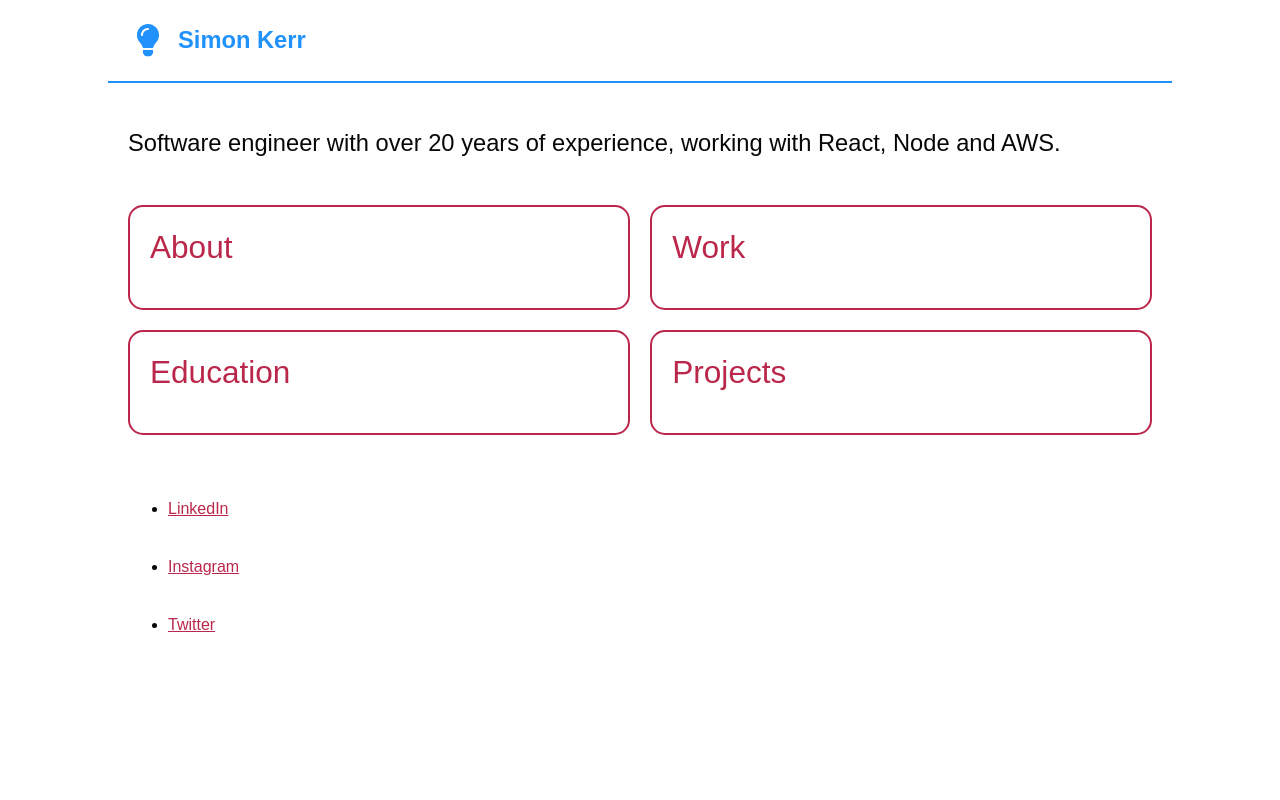
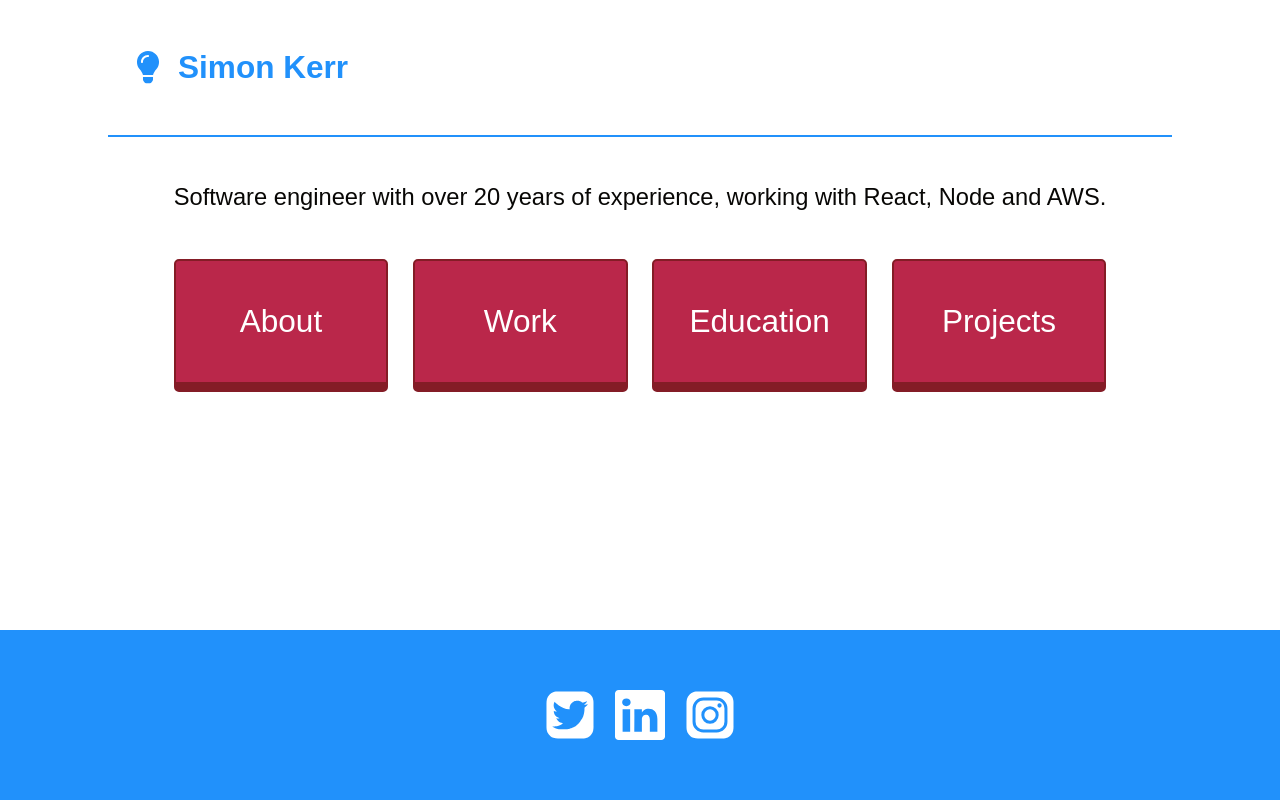
Before and after one commit to simonpkerr/simonpkerr.github.io, a Gatsby site: page / in a window 1280 px wide. Built offline with nearby package versions, Linux system fonts and the light colour scheme; Gatsby itself is replaced by a stand-in of ours; a web font is replaced by a local one.

Commit message:
add footer, update styles

```diff
--- a/src/components/cardContainer/index.js
+++ b/src/components/cardContainer/index.js
@@ -2,46 +2,9 @@ import React, { useState } from "react"
 import { AnimateSharedLayout, AnimatePresence, motion } from "framer-motion"
 import styled, { css } from "styled-components"
 import Heading from "../heading"
-import Paragraph from "../paragraph"
-import ListItem from "../listItem"
 import CloseButton from "../closeButton"
 import Box from "../box"
-
-const content = {
-  about: (
-    <>
-      <Paragraph>
-        I&rsquo;ve worked for over 20 years in both the public and private
-        sector, working with React, Node, AWS, Umbraco, Hubspot, and a load of
-        other stuff.
-      </Paragraph>
-      <Paragraph>
-        I&rsquo;ve got a couple of degrees in Multimedia and Creative Technology
-        and I&rsquo;m an AWS certified developer.
-      </Paragraph>
-      <Paragraph>
-        I'm an artist and I like to play a few different instruments including
-        guitar, piano and cello. I'm also fluent in Mandarin Chinese, having
-        lived there and studied the language for the past 17 years.
-      </Paragraph>
-      <Paragraph>
-        I&rsquo;ve got 2 kids, a great wife, and a cute dog called Skye.
-      </Paragraph>
-    </>
-  ),
-  work: (
-    <ul>
-      <ListItem>
-        2016-Present: Capital One - Principal software engineer (web)
-      </ListItem>
-      <ListItem>
-        2019-Present: SK Web Consultancy Ltd. - Company director
-      </ListItem>
-      <ListItem>2015-2016: Oegen - Lead software engineer</ListItem>
-      <ListItem>2009-2015: Leicester City Council - Web Manager</ListItem>
-    </ul>
-  ),
-}
+import text from "./text"
 
 const Wrapper = styled.ul`
   ${({ theme: { space } }) => css`
@@ -72,21 +35,26 @@ const Wrapper = styled.ul`
 
 const MiniCard = styled(motion.li)`
   ${({ theme: { space, colors } }) => css`
-    background-color: white;
+    background-color: ${colors.primary3};
+    color: white;
     list-style-type: none;
     z-index: 1;
-    border: 0.2rem solid ${colors.primary3};
-    padding: ${space.medium} ${space.large} ${space.large} ${space.medium};
+    border: 0.2rem solid ${colors.secondary1};
+    border-bottom: 1rem solid ${colors.secondary1};
+    /* padding: ${space.medium} ${space.large} ${space.large} ${space.medium}; */
     margin-bottom: ${space.medium};
-    width: 49%;
+    width: 23%;
     box-sizing: border-box;
-    border-radius: 1.5rem;
+    border-radius: 0.5rem;
     cursor: pointer;
     &:hover {
       border: 0.2rem solid ${colors.primary1};
-      h2 {
-        color: ${colors.primary1};
-      }
+      border-bottom: 1rem solid;
+      background: white;
+      color: ${colors.primary1};
+    }
+    h2 {
+      color: inherit;
     }
   `}
 `
@@ -98,7 +66,7 @@ const Card = styled(motion.div)`
     z-index: 3;
     background: white;
     padding: ${space.medium};
-    border-radius: 2rem;
+    border-radius: 1rem;
     border: 0.2rem solid ${colors.primary1};
     width: 100%;
     box-shadow: 0 0 2rem 0 rgba(0, 0, 0, 0.3);
@@ -137,10 +105,10 @@ const bgVariants = {
 
 const CardContainer = () => {
   const items = [
-    { id: 1, title: "About", content: content.about },
-    { id: 2, title: "Work", content: content.work },
-    { id: 3, title: "Education", content: "" },
-    { id: 4, title: "Projects", content: "" },
+    { id: 1, title: "About", content: text.about },
+    { id: 2, title: "Work", content: text.work },
+    { id: 3, title: "Education", content: text.education },
+    { id: 4, title: "Projects", content: text.projects },
   ]
   const [selectedId, setSelectedId] = useState(null)
   const selectedItem = items.find(x => x.id === selectedId)
@@ -154,7 +122,7 @@ const CardContainer = () => {
               layoutId={item.id}
               onClick={() => setSelectedId(item.id)}
             >
-              <Heading as="h2" m={0} textAlign="left">
+              <Heading as="h2" m={0} textAlign="center" px="medium" py="large">
                 {item.title}
               </Heading>
             </MiniCard>
--- /dev/null
+++ b/src/components/cardContainer/text.js
@@ -0,0 +1,49 @@
+import React from "react"
+import ListItem from "../listItem"
+import Paragraph from "../paragraph"
+
+export default {
+  about: (
+    <>
+      <Paragraph>
+        I&rsquo;ve worked for over 20 years in both the public and private
+        sector, working with React, Node, AWS, Umbraco, Hubspot, and a load of
+        other stuff.
+      </Paragraph>
+      <Paragraph>
+        I&rsquo;ve got a couple of degrees in Multimedia and Creative Technology
+        and I&rsquo;m an AWS certified developer.
+      </Paragraph>
+      <Paragraph>
+        I'm an artist and I like to play a few different instruments including
+        guitar, piano and cello. I'm also fluent in Mandarin Chinese, having
+        lived there and studied the language for the past 17 years.
+      </Paragraph>
+      <Paragraph>
+        I&rsquo;ve got 2 kids, a great wife, and a cute dog called Skye.
+      </Paragraph>
+    </>
+  ),
+  work: (
+    <ul>
+      <ListItem>
+        2016-Present: Capital One - Principal software engineer (web)
+      </ListItem>
+      <ListItem>
+        2019-Present: SK Web Consultancy Ltd. - Company director
+      </ListItem>
+      <ListItem>2015-2016: Oegen - Lead software engineer</ListItem>
+      <ListItem>2009-2015: Leicester City Council - Web Manager</ListItem>
+    </ul>
+  ),
+  education: (
+    <>
+      <Paragraph>Blah</Paragraph>
+    </>
+  ),
+  projects: (
+    <>
+      <Paragraph>Blah</Paragraph>
+    </>
+  ),
+}
--- /dev/null
+++ b/src/components/footer.js
@@ -0,0 +1,40 @@
+import React from "react"
+import styled, { css } from "styled-components"
+import A from "./a"
+import Icon from "./icon"
+
+const Bg = styled.div`
+  ${({ theme: { colors, space } }) => css`
+    background-color: ${colors.primary1};
+    padding: ${space.large} 0;
+    width: 100%;
+    margin-top: auto;
+  `}
+`
+
+const StyledFooter = styled.footer`
+  ${({ theme }) => theme.components.layout}
+  display: flex;
+  justify-content: center;
+`
+
+const Footer = () => (
+  <Bg>
+    <StyledFooter>
+      <A href="https://www.instagram.com/simonpkerr" target="_blank">
+        <Icon icon="Insta" />
+      </A>
+      <A
+        href="https://www.linkedin.com/in/simon-kerr-06a53a25/"
+        target="_blank"
+      >
+        <Icon icon="LinkedIn" />
+      </A>
+      <A href="https://twitter.com/simon_p_kerr" target="_blank">
+        <Icon icon="Twitter" />
+      </A>
+    </StyledFooter>
+  </Bg>
+)
+
+export default Footer
--- a/src/components/header.js
+++ b/src/components/header.js
@@ -5,9 +5,11 @@ import styled, { css } from "styled-components"
 import LightBulb from "./lightBulb"
 
 const InnerWrapper = styled.div`
-  ${({ theme: { components, colors } }) => css`
+  ${({ theme: { components, colors, space } }) => css`
     ${components.layout}
-    border-bottom: .2rem solid ${colors.primary1};
+    padding-top: ${space.large};
+    padding-bottom: ${space.large};
+    border-bottom: 0.2rem solid ${colors.primary1};
     display: flex;
     align-items: center;
   `}
@@ -17,7 +19,7 @@ const SiteTitle = styled(Link)`
   ${({ theme: { fontSizes, colors, space } }) => css`
     color: ${colors.primary1};
     text-decoration: none;
-    font-size: ${fontSizes.large};
+    font-size: ${fontSizes.xLarge};
     padding-left: ${space.small};
     font-weight: 900;
   `}
--- /dev/null
+++ b/src/components/icon/index.js
@@ -0,0 +1,43 @@
+import React from "react"
+import styled, { css } from "styled-components"
+import { color, space as ssSpace, layout } from "styled-system"
+import Insta from "./insta.inline.svg"
+import LinkedIn from "./linkedin.inline.svg"
+import Twitter from "./twitter.inline.svg"
+
+const icons = {
+  Insta,
+  LinkedIn,
+  Twitter,
+}
+
+const Wrapper = styled.div`
+  ${({ theme: { space, colors } }) => css`
+    padding: 0 ${space.small};
+    color: #fff;
+    width: 5rem;
+    height: 5rem;
+    &:hover {
+      color: ${colors.primary2};
+    }
+    ${color}
+    ${ssSpace}
+  ${layout}
+  & svg {
+      width: 100%;
+      height: 100%;
+      fill: currentColor;
+    }
+  `}
+`
+
+const Icon = ({ icon, ...props }) => {
+  const IconSvg = icons[icon]
+  return (
+    <Wrapper {...props}>
+      <IconSvg />
+    </Wrapper>
+  )
+}
+
+export default Icon
--- a/src/components/layout.js
+++ b/src/components/layout.js
@@ -11,6 +11,7 @@ import { useStaticQuery, graphql } from "gatsby"
 import { ThemeProvider } from "styled-components"
 import Header from "./header"
 import Content from "./content"
+import Footer from "./footer"
 import theme, { GlobalStyles } from "./theme"
 import "normalize.css"
 import "fontsource-abeezee"
@@ -31,6 +32,7 @@ const Layout = ({ children }) => {
       <GlobalStyles />
       <Header siteTitle={data.site.siteMetadata?.title || `Title`} />
       <Content>{children}</Content>
+      <Footer />
     </ThemeProvider>
   )
 }
--- a/src/components/theme.js
+++ b/src/components/theme.js
@@ -66,7 +66,7 @@ const typography = {
     font-family: "ABeeZee", sans-serif;
     font-weight: 400;
     line-height: 1.3;
-    color: ${colors.primary3};
+    color: ${colors.primary1};
   `,
   h1: css`
     margin-top: 0;
@@ -89,13 +89,25 @@ const typography = {
 export const GlobalStyles = createGlobalStyle`
   html {
     font-size: 62.5%;
+    height: 100%;
   }
 
   body {
     font-family: 'ABeeZee', sans-serif;
     font-weight: 400;
     line-height: 1.75;
-    color: ${colors.primary2}
+    color: ${colors.primary2};
+    height: 100%;
+  }
+
+  #___gatsby {
+    height: 100%;
+  }
+
+  #gatsby-focus-wrapper {
+    display: flex;
+    flex-direction: column;
+    height: 100%;
   }
 
   h1, h2, h3, h4, h5 {
@@ -103,7 +115,6 @@ export const GlobalStyles = createGlobalStyle`
     font-family: 'ABeeZee', sans-serif;
     font-weight: 400;
     line-height: 1.3;
-    color: ${colors.primary3};
   }
 
   h1 {
--- a/src/pages/index.js
+++ b/src/pages/index.js
@@ -1,8 +1,6 @@
 import React from "react"
-import A from "../components/a"
 import CardContainer from "../components/cardContainer"
 import Layout from "../components/layout"
-import ListItem from "../components/listItem"
 import Paragraph from "../components/paragraph"
 import SEO from "../components/seo"
 
@@ -14,26 +12,6 @@ const IndexPage = () => (
       Node and AWS.
     </Paragraph>
     <CardContainer />
-    <ul>
-      <ListItem>
-        <A
-          href="https://www.linkedin.com/in/simon-kerr-06a53a25/"
-          target="_blank"
-        >
-          LinkedIn
-        </A>
-      </ListItem>
-      <ListItem>
-        <A href="https://www.instagram.com/simonpkerr" target="_blank">
-          Instagram
-        </A>
-      </ListItem>
-      <ListItem>
-        <A href="https://twitter.com/simon_p_kerr" target="_blank">
-          Twitter
-        </A>
-      </ListItem>
-    </ul>
   </Layout>
 )
 
```
Also changed, not shown: src/components/icon/insta.inline.svg (added), src/components/icon/linkedin.inline.svg (added), src/components/icon/twitter.inline.svg (added).
